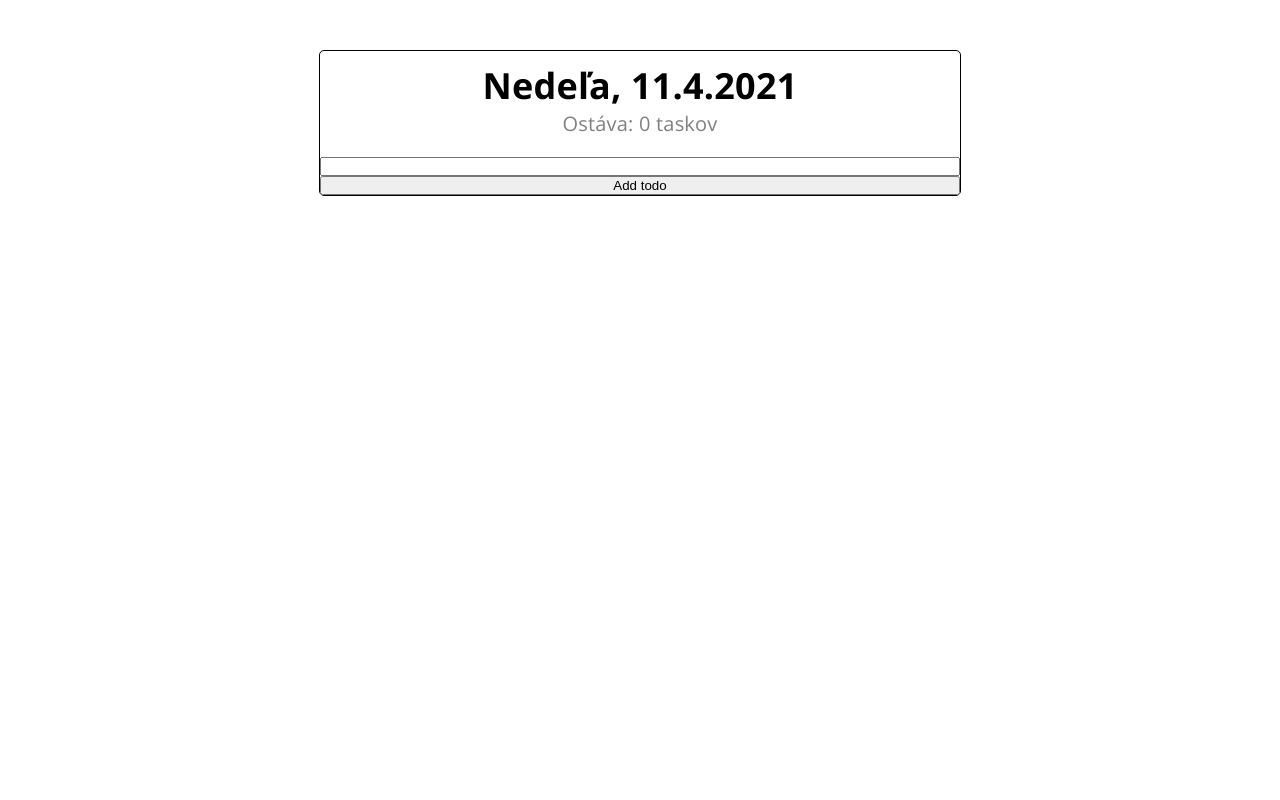
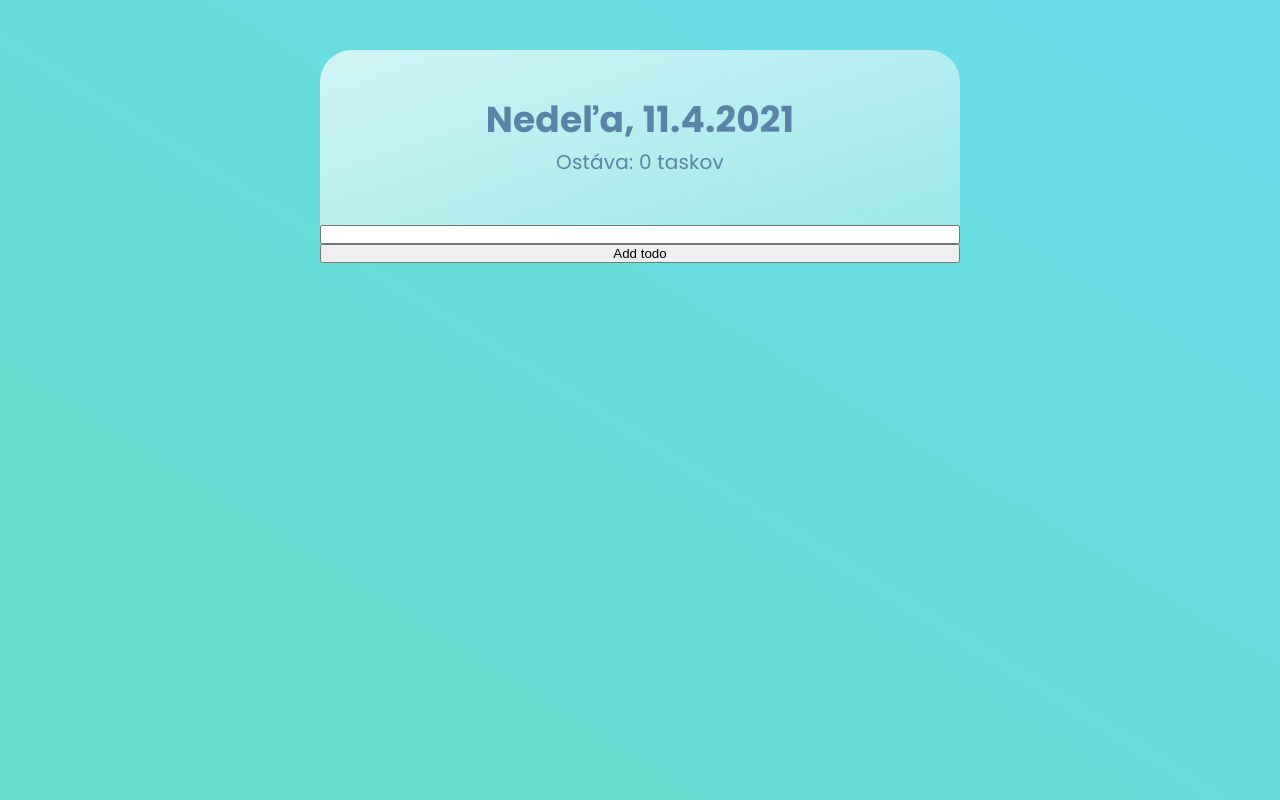
Before and after one commit to BranislavMateas/ProductivityApp, a React (Create React App) app: page / in a window 1280 px wide. Built offline with nearby package versions, Linux system fonts and the light colour scheme.

Commit message:
design update 1-7-2021

```diff
--- a/src/App.js
+++ b/src/App.js
@@ -5,9 +5,11 @@ import "./myStyles.css";
 
 const LOCAL_STORAGE_KEY = "todoApp.todos";
 
+function App() {
   // date process
   var initialDate = new Date()
   var currDay = initialDate.getDay()
+
   switch (currDay){
     case 0:
       currDay = "Nedeľa"
@@ -34,10 +36,9 @@ switch (currDay){
     default:
       break;
   }
+
   var currDate = currDay + ", " + initialDate.getDate() + "." + (initialDate.getMonth()+1) + "." + initialDate.getFullYear()
 
-
-function App() {
   const [todosList, setTodos] = useState([]); // useState vracia array(2) - object destructuring - jedna polozka aktuálny stav, druhá bude pre funkciu, ktorá tento stav updatuje
   const todoContains = useRef();
 
--- a/src/myStyles.css
+++ b/src/myStyles.css
@@ -1,48 +1,72 @@
 /* FONT */
-@import url('https://fonts.googleapis.com/css2?family=Open+Sans:wght@300;700&display=swap');
+@import url('https://fonts.googleapis.com/css2?family=Poppins:wght@400;500;700&display=swap');
 
+/* GENERAL CSS */
 * {
+  padding: 0;
   margin: 0;
-  padding: 0;
 }
 
 body {
-  background-color: #fff;
+  font-family: 'Poppins', sans-serif;
   overflow-x: hidden;
+  outline-color: #fff;
+  box-sizing: border-box;
+  min-width: 450px;
   letter-spacing: 0.2px;
+  background: linear-gradient(to right top, #65dfc9, #6cdbeb) no-repeat fixed;
 }
 
+*, *::before, *::after {
+  box-sizing: inherit;
+}
+
+
 #date{
-  font-family: 'Open Sans', sans-serif;
+  font-family: 'Poppins', sans-serif;
   font-weight: 700;
   text-align: center;
   margin-top: 10px;
   font-size: 36px;
+  color: #5B83A6;
 }
 
 .blok {
+  background: white;
+  background: linear-gradient(
+    to right bottom,
+    rgba(255, 255, 255, 0.7),
+    rgba(255, 255, 255, 0.3)
+  );
+  border-radius: 2rem;
+  z-index: 2;
+  backdrop-filter: blur(2rem);
   margin: 50px auto;
-  border: 1px solid black;
+  padding-top: 32px;
   height: auto;
-  border-radius: 5px;
+  border-radius: 2rem;
   width: 50%;
   display: flex;
   flex-direction: column;
 }
 
 .item {
-  border: 1px solid black;
   padding: 50px;
   margin: 10px 50px;
   font-size: 24px;
-  border-radius: 10px 50px;
+  border-radius: 2rem;
+  background: linear-gradient(
+    to left top,
+    rgba(255, 255, 255, 0.8),
+    rgba(255, 255, 255, 0.5)
+  );
 }
 
 #remaining{
-  font-family: 'Open Sans', sans-serif;
+  font-family: 'Poppins', sans-serif;
   font-weight: 300;
   text-align: center;
-  color: grey;
+  color: #5B83A6;
   font-size: 20px;
-  margin-bottom: 20px;
+  margin-bottom: 48px;
 }
```
Lines whose indentation alone changed are shown as unchanged.
